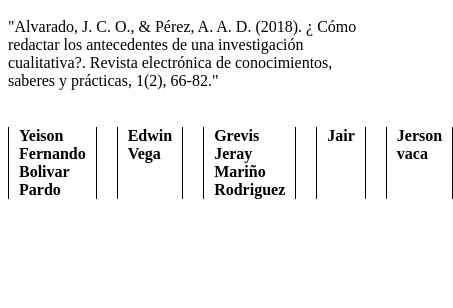
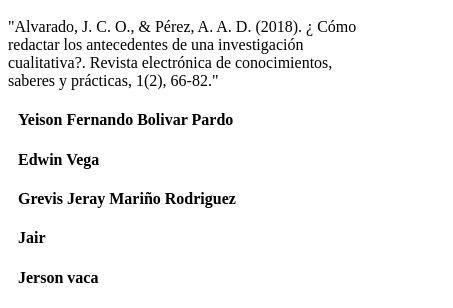
Before and after one commit to YeisonBolivar/Antecedentes, a plain HTML site: page index.html in a window 390 px wide. Shown: the part 4258-4566 px from the top of the page, 453 px wide, since content can reach past the window. Before the commit the page ends 4487 px from the top, so only its background shows below. Drawn offline with Linux system fonts and the light colour scheme.

Commit message:
arreglando integrantes

```diff
--- a/style.css
+++ b/style.css
@@ -65,4 +65,11 @@
     .contenedor-cuestionario iframe{
         width: 100%;
     }
+
+    .integrantes {
+        display: block;
+    }
+    .integrantes h4{
+        border: none;
+    }
 }
```
